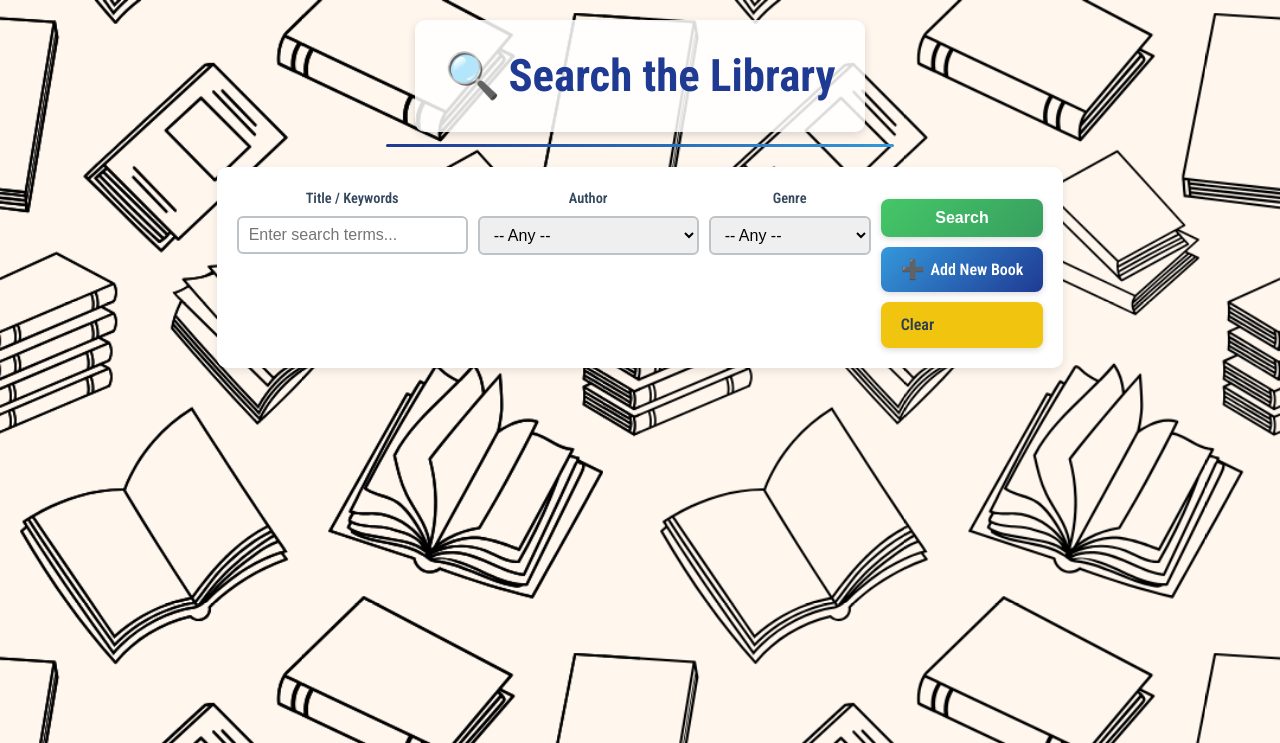
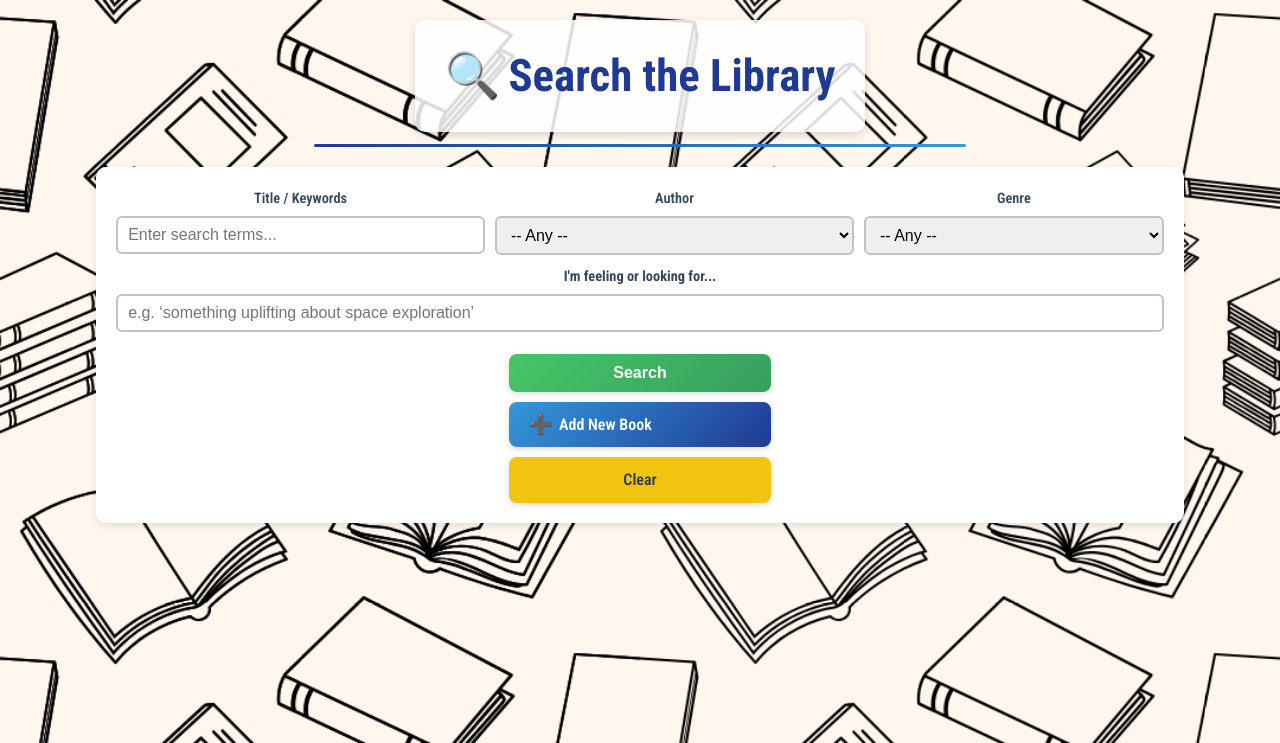
Before and after one commit to catfishbilliam/library, a Flask app: page /search in a window 1280 px wide. Shown: the top 743 px of the page. Run offline with Flask 2, Linux system fonts and the light colour scheme; data comes from the database, SQL or seed files in the repository.

Commit message:
add NLP for complex searches

```diff
--- a/app.py
+++ b/app.py
@@ -1,6 +1,7 @@
 # app.py
 import os
 import sqlite3
+import numpy as np
 from flask import Flask, render_template, request, redirect, url_for
 from dotenv import load_dotenv
 
@@ -26,12 +27,50 @@
     Opens a new SQLite3 connection and returns it.
     """
     conn = sqlite3.connect(DB_FILE)
-    # Return rows as dictionaries (optional)
     conn.row_factory = sqlite3.Row
     return conn
 
 # -----------------------------------------------------------------------------
-# 4) Helper functions to fetch authors & categories (for dropdown lists)
+# 4) Load/Initialize Sentence‐Transformer model + embeddings
+# -----------------------------------------------------------------------------
+from sentence_transformers import SentenceTransformer, util
+
+MODEL_NAME = os.environ.get("SENTENCE_MODEL", "all-MiniLM-L6-v2")
+model = SentenceTransformer(MODEL_NAME)
+
+# These will be populated on startup:
+book_ids: list[int] = []
+book_embeddings = None  # a tensor or numpy array
+
+def build_book_embeddings():
+    """
+    Read all book descriptions from SQLite, compute embeddings,
+    and store them in global `book_embeddings` and `book_ids`.
+    """
+    global book_ids, book_embeddings
+    conn = get_db_connection()
+    cursor = conn.cursor()
+    cursor.execute("SELECT BookID, description FROM Books;")
+    rows = cursor.fetchall()
+    cursor.close()
+    conn.close()
+
+    # If a description is NULL, replace with empty string:
+    descriptions = []
+    book_ids = []
+    for row in rows:
+        book_ids.append(row["BookID"])
+        desc = row["description"] or ""
+        descriptions.append(desc)
+
+    # Compute all‐descriptions embeddings (convert_to_tensor=True yields a PyTorch tensor)
+    book_embeddings = model.encode(descriptions, convert_to_tensor=True, show_progress_bar=False)
+
+# Build embeddings once at import time (or app startup):
+build_book_embeddings()
+
+# -----------------------------------------------------------------------------
+# 5) Helper functions to fetch authors & categories (for dropdown lists)
 # -----------------------------------------------------------------------------
 def fetch_all_authors():
     """
@@ -65,22 +104,23 @@
     return [(row["CategoryID"], row["CategoryName"]) for row in rows]
 
 # -----------------------------------------------------------------------------
-# 5) Main route: search & filter form, plus results
+# 6) Main route: search & filter form, plus results (including NLP “mood” search)
 # -----------------------------------------------------------------------------
 @app.route("/search", methods=["GET"])
 def search():
-    # Read GET parameters from the request URL
+    # 1) Read GET parameters from the request URL
     title_query     = request.args.get("title", "").strip()
     author_id_str   = request.args.get("author_id", "").strip()
     category_id_str = request.args.get("category_id", "").strip()
+    nlp_query       = request.args.get("nlp", "").strip()   # new free‐text “mood” field
     sort_by         = request.args.get("sort_by",   "").strip()
     sort_dir        = request.args.get("sort_dir",  "").strip().lower()  # expect "asc" or "desc"
 
-    # Fetch dropdown options
+    # 2) Fetch dropdown options
     authors    = fetch_all_authors()
     categories = fetch_all_categories()
 
-    # Build WHERE clauses dynamically
+    # 3) Build WHERE clauses for SQL if user used title/author/category filters
     where_clauses = []
     params        = []
 
@@ -97,7 +137,7 @@
         where_clauses.append("bc.CategoryID = ?")
         params.append(int(category_id_str))
 
-    # Base SELECT: use SQLite‐compatible GROUP_CONCAT syntax (only one argument when using DISTINCT)
+    # 4) Base SELECT (SQLite‐compatible GROUP_CONCAT)
     base_query = """
         SELECT
             b.BookID,
@@ -116,41 +156,73 @@
         LEFT JOIN Categories c        ON c.CategoryID = bc.CategoryID
     """
 
-    # Decide on ORDER BY clause
-    # Allow only certain columns to be sorted on; default to title ASC if no valid sort
+    # 5) Decide on ORDER BY clause
     valid_sort_columns = {"title", "description", "publisher", "publish_date"}
     if sort_by not in valid_sort_columns:
         sort_by = "title"
     if sort_dir not in {"asc", "desc"}:
         sort_dir = "asc"
 
-    # Append WHERE and GROUP BY and ORDER BY
-    if where_clauses:
+    # 6) If the user supplied an NLP query, perform a semantic retrieval
+    semantic_ids = None
+    if nlp_query:
+        # Compute embedding for the user’s free-text query
+        query_embedding = model.encode(nlp_query, convert_to_tensor=True)
+        # Compute cosine‐similarities against all book_embeddings
+        cos_scores = util.pytorch_cos_sim(query_embedding, book_embeddings)[0]  # shape = (num_books,)
+        # Take top N results (e.g. top 20)
+        top_results = np.argpartition(-cos_scores.cpu().numpy(), range(20))[:20]
+        # Sort those top_results by score descending
+        top_sorted = sorted(top_results.tolist(),
+                            key=lambda i: cos_scores[i].item(),
+                            reverse=True)
+        # Extract the corresponding BookIDs in that order
+        semantic_ids = [book_ids[i] for i in top_sorted]
+
+    # 7) If semantic_ids is set, we override other filters and only return those IDs
+    results = []
+    conn   = get_db_connection()
+    cursor = conn.cursor()
+
+    if semantic_ids:
+        # Build a parameter list (?, ?, ?, …)
+        placeholders = ", ".join("?" for _ in semantic_ids)
         sql = (
             base_query
-            + " WHERE " + " AND ".join(where_clauses)
-            + f" GROUP BY b.BookID ORDER BY b.{sort_by} {sort_dir.upper()};"
+            + f" WHERE b.BookID IN ({placeholders}) "
+            + f" GROUP BY b.BookID ORDER BY CASE b.BookID {' '.join(f'WHEN ? THEN {i}' for i in range(len(semantic_ids)))} END;"
         )
+        # For the ranking CASE, we need to append the IDs again in the correct order
+        case_params = [str(bid) for bid in semantic_ids]
+        all_params = [*semantic_ids, *case_params]
+        cursor.execute(sql, all_params)
+        fetched = cursor.fetchall()
+        results = [dict(row) for row in fetched]
     else:
-        sql = base_query + f" GROUP BY b.BookID ORDER BY b.{sort_by} {sort_dir.upper()};"
+        # Normal (keyword + author + category) filtering
+        if where_clauses:
+            sql = (
+                base_query
+                + " WHERE " + " AND ".join(where_clauses)
+                + f" GROUP BY b.BookID ORDER BY b.{sort_by} {sort_dir.upper()};"
+            )
+        else:
+            sql = base_query + f" GROUP BY b.BookID ORDER BY b.{sort_by} {sort_dir.upper()};"
 
-    # === Debug: print SQL & params to console (optional) ===
-    print("=== DEBUG SQL ===")
-    print(sql)
-    print("=== DEBUG PARAMS ===")
-    print(params)
+        # Debug
+        print("=== DEBUG SQL ===")
+        print(sql)
+        print("=== DEBUG PARAMS ===")
+        print(params)
 
-    results = []
-    # Only query if at least one filter or sorting is present
-    if title_query or author_id_str.isdigit() or category_id_str.isdigit():
-        conn   = get_db_connection()
-        cursor = conn.cursor()
-        cursor.execute(sql, params)
-        fetched = cursor.fetchall()
-        results = [dict(row) for row in fetched]  # Convert Row to dict
-        print("=== DEBUG RESULTS ROWCOUNT ===", len(results))
-        cursor.close()
-        conn.close()
+        # Only fire SQL if at least one filter present
+        if title_query or author_id_str.isdigit() or category_id_str.isdigit():
+            cursor.execute(sql, params)
+            fetched = cursor.fetchall()
+            results = [dict(row) for row in fetched]
+
+    cursor.close()
+    conn.close()
 
     return render_template(
         "search.html",
@@ -161,32 +233,31 @@
             "title":       title_query,
             "author_id":   author_id_str,
             "category_id": category_id_str,
+            "nlp":         nlp_query,
             "sort_by":     sort_by,
             "sort_dir":    sort_dir
         }
     )
 
 # -----------------------------------------------------------------------------
-# 6) Add route: show form to add new book / process form submission
+# 7) Add route: show form to add new book / process form submission
+# (unchanged from before)
 # -----------------------------------------------------------------------------
 @app.route("/add", methods=["GET", "POST"])
 def add():
-    # Fetch dropdown options (authors + categories)
     authors    = fetch_all_authors()
     categories = fetch_all_categories()
 
     if request.method == "POST":
-        # Gather form data
         title        = request.form.get("title", "").strip()
         description  = request.form.get("description", "").strip()
         ean_isbn13   = request.form.get("ean_isbn13", "").strip()
         upc_isbn10   = request.form.get("upc_isbn10", "").strip()
         publisher    = request.form.get("publisher", "").strip()
-        publish_date = request.form.get("publish_date", "").strip()  # expects YYYY-MM-DD
+        publish_date = request.form.get("publish_date", "").strip()  # YYYY-MM-DD
         author_id    = request.form.get("author_id", "").strip()
         category_id  = request.form.get("category_id", "").strip()
 
-        # Basic validation: ensure required fields are present
         if not title or not author_id.isdigit() or not category_id.isdigit():
             message = "Title, Author, and Genre are required."
             return render_template(
@@ -197,7 +268,6 @@
         cursor = conn.cursor()
 
         try:
-            # 1) Insert into Books
             insert_book_sql = """
                 INSERT INTO Books
                   (title, description, ean_isbn13, upc_isbn10, publisher, publish_date)
@@ -216,16 +286,17 @@
             )
             new_book_id = cursor.lastrowid
 
-            # 2) Insert into BookAuthors
             insert_ba_sql = "INSERT INTO BookAuthors (BookID, AuthorID) VALUES (?, ?);"
             cursor.execute(insert_ba_sql, (new_book_id, int(author_id)))
 
-            # 3) Insert into BookCategories
             insert_bc_sql = "INSERT INTO BookCategories (BookID, CategoryID) VALUES (?, ?);"
             cursor.execute(insert_bc_sql, (new_book_id, int(category_id)))
 
             conn.commit()
             message = f"Book \"{title}\" was successfully added."
+
+            # Rebuild embeddings to include the newly added book’s description
+            build_book_embeddings()
         except Exception as e:
             conn.rollback()
             message = f"Error adding book: {str(e)}"
@@ -237,23 +308,20 @@
             "add.html", authors=authors, categories=categories, message=message
         )
 
-    # If GET: simply show the “add a new book” form
     return render_template(
         "add.html", authors=authors, categories=categories, message=None
     )
 
 # -----------------------------------------------------------------------------
-# 7) Home route: redirect root URL to /search
+# 8) Home route: redirect root URL to /search
 # -----------------------------------------------------------------------------
 @app.route("/")
 def home():
     return redirect(url_for("search"))
 
 # -----------------------------------------------------------------------------
-# 8) Run the Flask app
+# 9) Run the Flask app
 # -----------------------------------------------------------------------------
 if __name__ == "__main__":
-    # By default, Flask will run on port 5000. For deployment on Render (or similar),
-    # Render will set $PORT automatically. We can let Flask read it if necessary.
     port = int(os.environ.get("PORT", 5001))
     app.run(host="0.0.0.0", port=port, debug=True)
--- a/templates/layout.html
+++ b/templates/layout.html
@@ -5,8 +5,8 @@
     <title>Conway-Harris Library</title>
     <meta name="viewport" content="width=device-width, initial-scale=1" />
     <link
-    href="https://fonts.googleapis.com/css2?family=Roboto+Condensed:wght@400;600;700&display=swap"
-    rel="stylesheet"
+      href="https://fonts.googleapis.com/css2?family=Roboto+Condensed:wght@400;600;700&display=swap"
+      rel="stylesheet"
     />
     <style>
       /* ---------- Reset & Base Styles ---------- */
@@ -26,7 +26,7 @@
         line-height: 1.6;
         display: flex;
         flex-direction: column;
-        }
+      }
       a {
         text-decoration: none;
         color: #f1c40f;                    /* bright yellow links */
@@ -127,6 +127,8 @@
         flex: 0 0 100%;
         display: flex;
         flex-direction: column;            /* always stack vertically */
+        justify-items: center;
+        align-items: center;
         gap: 10px;
         margin-top: 12px;
       }
@@ -142,17 +144,19 @@
         cursor: pointer;
         box-shadow: 0 2px 6px rgba(0,0,0,0.15);
         transition: background 0.2s ease, transform 0.1s ease;
+        width: 25%;
+        text-align: center;
       }
       .btn-add:hover {
         background: linear-gradient(135deg, #1f3a93, #2980b9);
         transform: translateY(-1px);
-        }
+      }
       .btn-add:active {
         transform: translateY(0);
       }
 
       .btn-search {
-        background: linear-gradient(135deg, #44c767, #389e5f); /* same green gradient */
+        background: linear-gradient(135deg, #44c767, #389e5f); /* green gradient */
         color: #ffffff;
         padding: 10px 20px;
         font-size: 1rem;
@@ -162,6 +166,8 @@
         cursor: pointer;
         box-shadow: 0 2px 6px rgba(0,0,0,0.15);
         transition: background 0.2s ease, transform 0.1s ease;
+        width: 25%;
+        text-align: center;
       }
       .btn-search:hover {
         background: linear-gradient(135deg, #389e5f, #2f8051);
@@ -181,6 +187,8 @@
         border-radius: 8px;
         box-shadow: 0 2px 6px rgba(0,0,0,0.15);
         transition: background-color 0.2s ease, transform 0.1s ease;
+        width: 25%;
+        text-align: center;
       }
       .btn-clear:hover {
         background-color: #d4ac0d;         /* deeper yellow */
@@ -252,7 +260,7 @@
         .search-form div {
           margin-bottom: 0;  /* no extra margins between fields */
         }
-        /* .button-row is already column-oriented above */
+        /* button-row is already column‐oriented above */
         .button-row .btn-add,
         .button-row .btn-search,
         .button-row .btn-clear {
--- a/templates/search.html
+++ b/templates/search.html
@@ -1,3 +1,4 @@
+{# templates/search.html #}
 {% extends "layout.html" %}
 
 {% block content %}
@@ -34,12 +35,22 @@
       </select>
     </div>
 
-    <!-- ─── All Buttons (Add / Search / Clear) in one "button-row" ─── -->
+    <!-- ─── NLP “I’m feeling…” field ─── -->
+    <div style="flex: 1 1 100%; display: flex; flex-direction: column;">
+      <label for="nlp"><strong>I'm feeling or looking for...</strong></label>
+      <input
+        type="text"
+        name="nlp"
+        id="nlp"
+        value="{{ form_data.nlp }}"
+        placeholder="e.g. ‘something uplifting about space exploration’"
+      />
+    </div>
+
+    <!-- ─── Buttons: Search / Add / Clear ─── -->
     <div class="button-row">
-
       <!-- Search Button -->
       <button type="submit" class="btn-search">Search</button>
-
       <!-- Add New Book -->
       <a
         href="{{ url_for('add') }}"
@@ -49,12 +60,11 @@
         <span style="font-size: 1.2rem; line-height: 1;">➕</span>
         <span>Add New Book</span>
       </a>
-
       <!-- Clear Button -->
       <a href="{{ url_for('search') }}" class="btn-clear">Clear</a>
     </div>
 
-    <!-- ─── Hidden inputs (preserve sort state if used) ─── -->
+    <!-- ─── Hidden inputs (preserve sort state) ─── -->
     <input type="hidden" name="sort_by"  value="{{ form_data.sort_by }}">
     <input type="hidden" name="sort_dir" value="{{ form_data.sort_dir }}">
   </form>
@@ -64,17 +74,14 @@
       <table>
         <thead>
           <tr>
-            {#
-              Each <th> is a link that re‐fires /search with updated sort parameters
-            #}
             {% set toggle_dir = "asc" if form_data.sort_dir == "desc" else "desc" %}
-
             <th>
               <a
                 href="{{ url_for('search',
                                   title=form_data.title,
                                   author_id=form_data.author_id,
                                   category_id=form_data.category_id,
+                                  nlp=form_data.nlp,
                                   sort_by='title',
                                   sort_dir=( 'asc'
                                               if form_data.sort_by != 'title'
@@ -94,6 +101,7 @@
                                   title=form_data.title,
                                   author_id=form_data.author_id,
                                   category_id=form_data.category_id,
+                                  nlp=form_data.nlp,
                                   sort_by='description',
                                   sort_dir=( 'asc'
                                               if form_data.sort_by != 'description'
@@ -113,6 +121,7 @@
                                   title=form_data.title,
                                   author_id=form_data.author_id,
                                   category_id=form_data.category_id,
+                                  nlp=form_data.nlp,
                                   sort_by='publisher',
                                   sort_dir=( 'asc'
                                               if form_data.sort_by != 'publisher'
@@ -132,6 +141,7 @@
                                   title=form_data.title,
                                   author_id=form_data.author_id,
                                   category_id=form_data.category_id,
+                                  nlp=form_data.nlp,
                                   sort_by='publish_date',
                                   sort_dir=( 'asc'
                                               if form_data.sort_by != 'publish_date'
@@ -163,7 +173,7 @@
         </tbody>
       </table>
     </div>
-  {% elif form_data.title or form_data.author_id or form_data.category_id %}
+  {% elif form_data.title or form_data.author_id or form_data.category_id or form_data.nlp %}
     <p class="no-results">No books matched your criteria.</p>
   {% endif %}
 {% endblock %}
```
Also changed, not shown: 1 other file.
